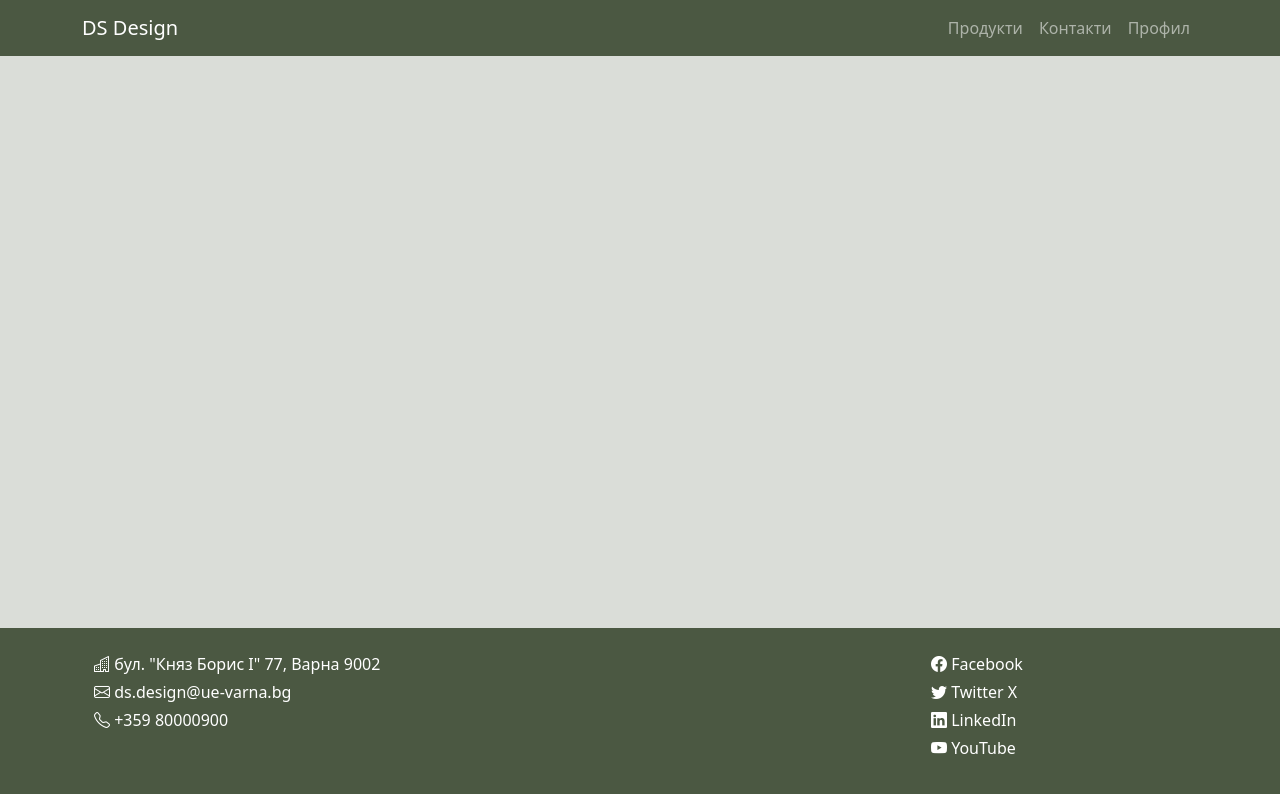
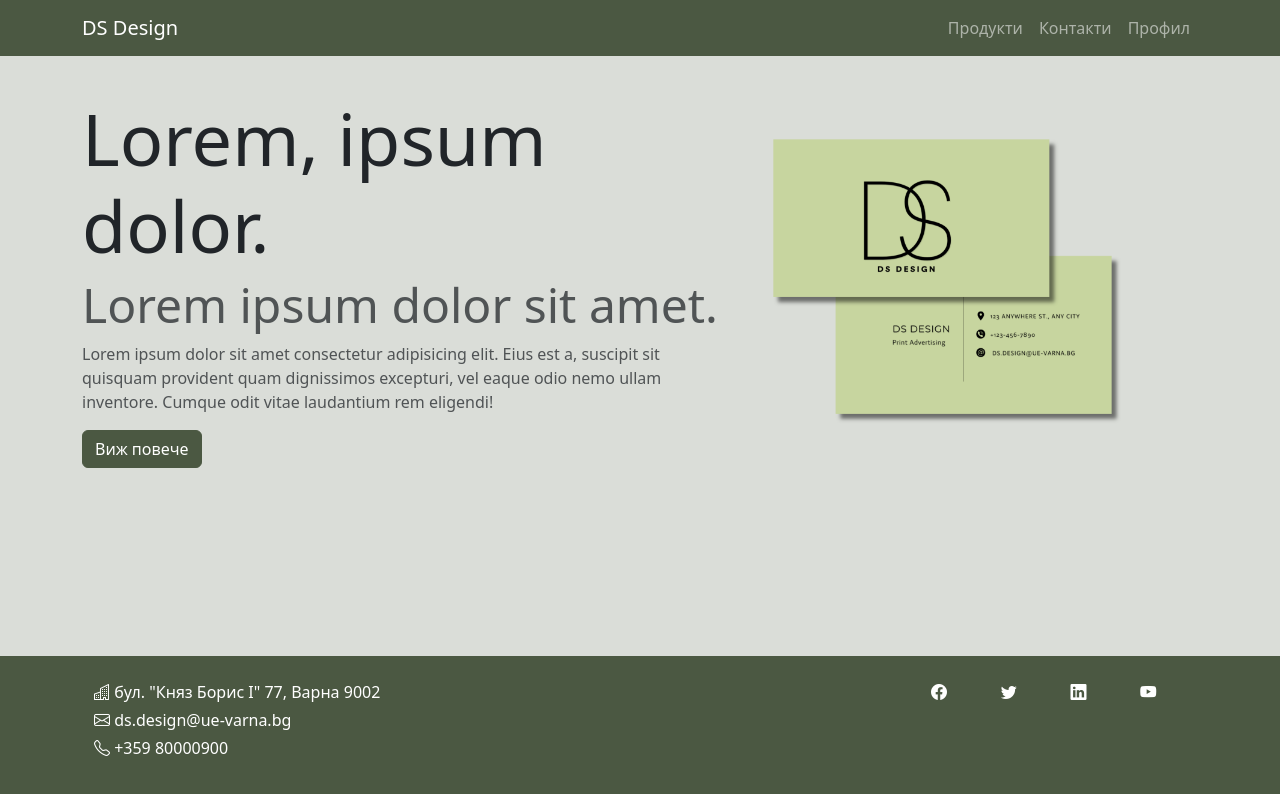
Before and after one commit to silvyraicheva/Print-Advertising-Project, a website: page pages/index.html in a window 1280 px wide. Drawn offline with nearby package versions, Linux system fonts and the light colour scheme.

Commit message:
Added main section

```diff
--- a/pages/index.html
+++ b/pages/index.html
@@ -56,12 +56,71 @@
         </nav>
 
         <!-- NAVBAR -->
+        <!-- MAIN SECTION -->
+        <section id="main">
+            <div class="container-lg">
+                <div class="row justify-content-center align-items-center">
+                    <!-- general text -->
+                    <div class="col-lg-7">
+                        <h1 class="display-2">Lorem, ipsum dolor.</h1>
+                        <h1 class="display-5 text-muted">
+                            Lorem ipsum dolor sit amet.
+                        </h1>
+                        <p class="text-muted">
+                            Lorem ipsum dolor sit amet consectetur adipisicing
+                            elit. Eius est a, suscipit sit quisquam provident
+                            quam dignissimos excepturi, vel eaque odio nemo
+                            ullam inventore. Cumque odit vitae laudantium rem
+                            eligendi!
+                        </p>
+                        <a href="#products" class="btn btn-primary"
+                            >Виж повече</a
+                        >
+                    </div>
+                    <!-- carousel -->
+                    <div class="col-lg">
+                        <div
+                            id="main-carousel"
+                            class="carousel slide"
+                            data-bs-ride="carousel"
+                        >
+                            <div class="carousel-inner">
+                                <div class="carousel-item active">
+                                    <img
+                                        src="/img/business-card.png"
+                                        class="d-block w-100"
+                                        alt="визитка"
+                                    />
+                                </div>
+                                <div class="carousel-item">
+                                    <img
+                                        src="/img/flyer.png"
+                                        class="d-block w-100"
+                                        alt="флаер"
+                                    />
+                                </div>
+                                <div class="carousel-item">
+                                    <img
+                                        src="/img/calendar.png"
+                                        class="d-block w-100"
+                                        alt="календар"
+                                    />
+                                </div>
+                            </div>
+                        </div>
+                    </div>
+                </div>
+            </div>
+        </section>
+
+        <!-- MAIN SECTION -->
         <!-- FOOTER -->
         <footer
             class="text-white text-center text-md-start bg-primary fixed-bottom"
         >
             <div class="footer container-md p-4">
                 <div class="row">
+                    <!-- contact info -->
                     <div class="footer-info col-md">
                         <ul class="footer-ul list-unstyled">
                             <li class="mb-1">
@@ -84,37 +143,37 @@
                             </li>
                         </ul>
                     </div>
-
+                    <!-- social media links -->
                     <div class="col-md-3">
-                        <ul class="sm-links list-unstyled">
-                            <li class="mb-1">
+                        <ul class="sm-links list-unstyled row">
+                            <li class="col">
                                 <a
                                     href="https://facebook.com"
                                     class="text-white text-decoration-none"
-                                    ><i class="bi bi-facebook"></i> Facebook</a
-                                >
+                                    ><i class="bi bi-facebook"></i
+                                ></a>
                             </li>
-                            <li class="mb-1">
+                            <li class="col">
                                 <a
                                     href="https://twitter.com/"
                                     class="text-white text-decoration-none"
-                                    ><i class="bi bi-twitter"></i> Twitter X</a
-                                >
+                                    ><i class="bi bi-twitter"></i
+                                ></a>
                             </li>
 
-                            <li class="mb-1">
+                            <li class="col">
                                 <a
                                     href="https://linkedin.com/"
                                     class="text-white text-decoration-none"
-                                    ><i class="bi bi-linkedin"></i> LinkedIn</a
-                                >
+                                    ><i class="bi bi-linkedin"></i
+                                ></a>
                             </li>
-                            <li class="mb-1">
+                            <li class="col">
                                 <a
                                     href="https://youtube.com/"
                                     class="text-white text-decoration-none"
-                                    ><i class="bi bi-youtube"></i> YouTube</a
-                                >
+                                    ><i class="bi bi-youtube"></i
+                                ></a>
                             </li>
                         </ul>
                     </div>
```
Also changed, not shown: img/business-card.png (added), img/calendar.png (added), img/flyer.png (added).
